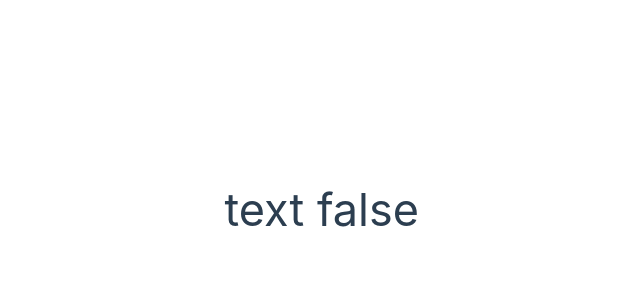
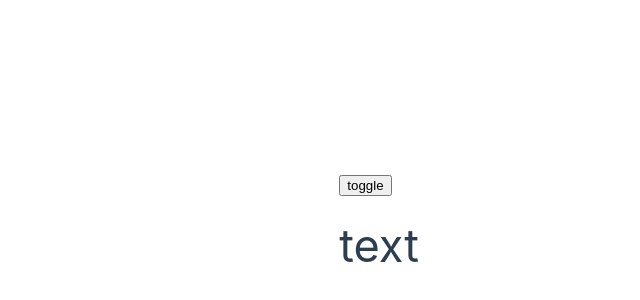
Before and after one commit to Rukshona27/PracticeVuewithDOMJS, a Vue app in the folder pract2/: page / in a window 1280 px wide. Shown: the part 190-490 px from the top of the page, without its empty margins (221-861 px from the left). Built offline with nearby package versions, Linux system fonts and the light colour scheme.

Commit message:
переключатель

```diff
--- a/pract2/src/components/HelloWorld.vue
+++ b/pract2/src/components/HelloWorld.vue
@@ -1,8 +1,8 @@
 
 <template>
   <div class="hello">
-    <p v-if="!visibleTrue">text true</p>
-    <p v-if="visibleFalse">text false</p>
+    <button v-on:click="toggle">toggle</button>
+    <p v-if="visible">text</p>
   </div>
 </template>
 
@@ -10,11 +10,13 @@
   export default{
       data(){
         return{
-          visibleTrue: true,
-          visibleFalse: true,
+          visible:true,
         };
       },
       methods:{
+        toggle:function(){
+            this.visible = !this.visible;
+        }
       }
   };
 </script>
```
